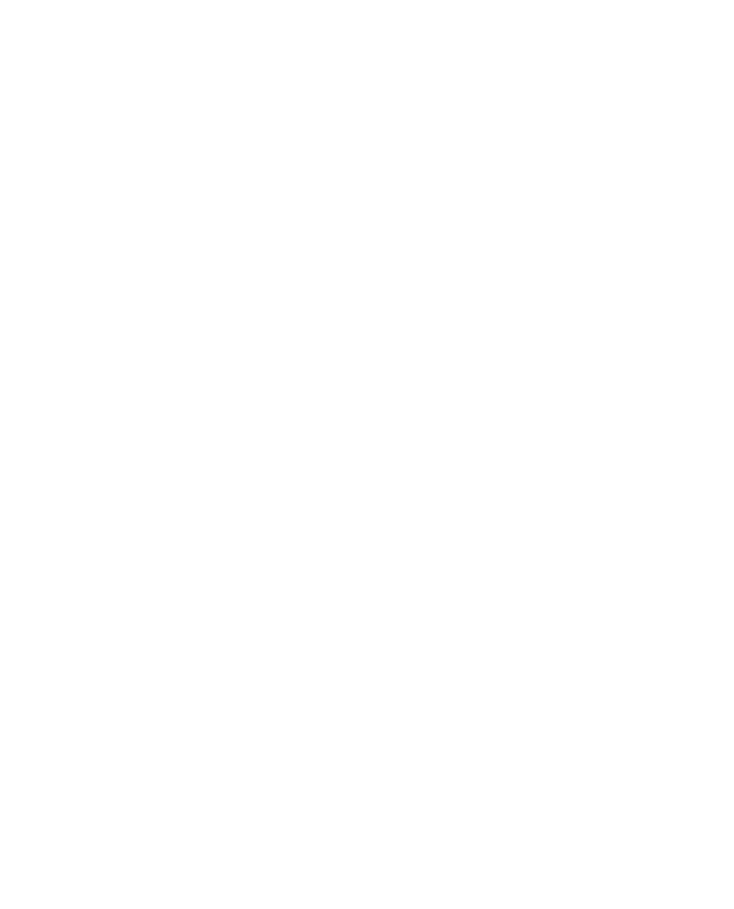
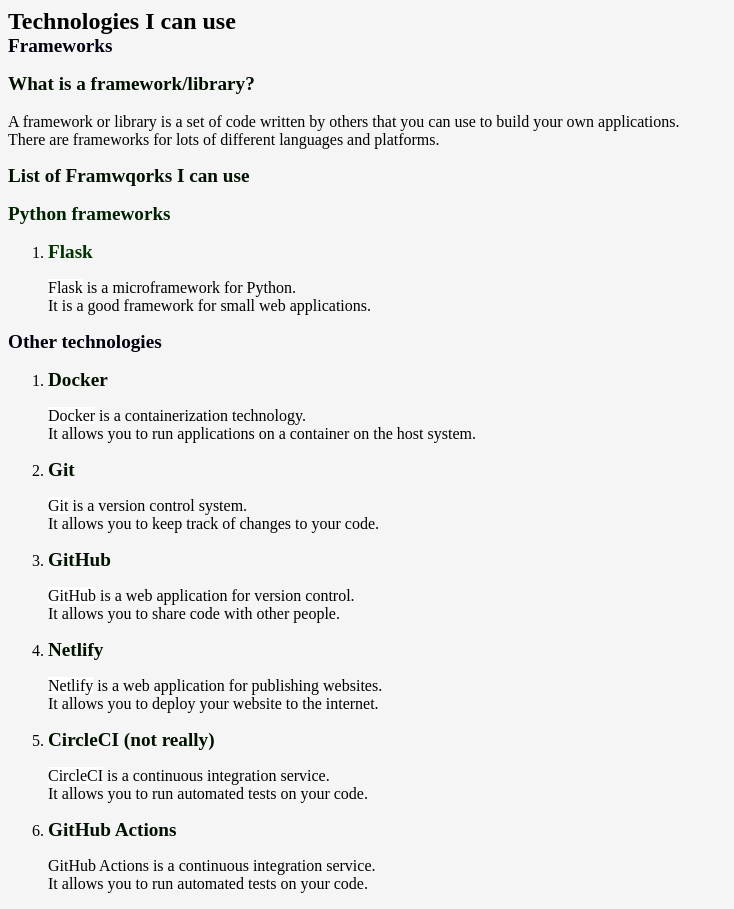
Before and after one commit to josh-programmieren/MyPortfolio, a plain HTML site: page technologies.html in a window 1280 px wide. Shown: the whole page, without its empty margins (0-734 px from the left). Before the commit the page ends 800 px from the top, so only its background shows below. Drawn offline with Linux system fonts and the light colour scheme.

Commit message:
Implemented technologies page
With this page, my portfolio website is ready for viewing

```diff
--- a/css/languages.css
+++ b/css/languages.css
@@ -9,7 +9,6 @@
     margin: 0;
     padding: 0;
     width: 100%;
-    text-align: center;
 }
 
 
--- /dev/null
+++ b/css/technologies.css
@@ -0,0 +1,55 @@
+body {
+    background-color: #f5f5f5;
+    text-align: block;
+}
+
+h1 {
+    font-size: 1.5em;
+    font-weight: bold;
+    margin: 0;
+    padding: 0;
+    color: #000;
+}
+
+h2 {
+    font-size: 1.2em;
+    font-weight: bold;
+    margin: 0;
+    padding: 0;
+    color: #001;
+}
+
+h3 {
+    font-size: 1.2em;
+    font-weight: bold;
+    margin: 0;
+    padding: 0;
+    color: #010;
+}
+
+h4 {
+    font-size: 1.2em;
+    font-weight: bold;
+    margin: 0;
+    padding: 0;
+    color: #020;
+}
+
+h5 {
+    font-size: 1.2em;
+    font-weight: bold;
+    margin: 0;
+    padding: 0;
+    color: #030;
+}
+
+a {
+    color: #000;
+    background-color: #fff;
+    text-decoration: none;
+}
+
+a:hover {
+    color: #fff;
+    background-color: #000;
+}
--- a/technologies.html
+++ b/technologies.html
@@ -0,0 +1,97 @@
+<!DOCTYPE html>
+<html lang="en">
+
+<head>
+    <meta charset="UTF-8">
+    <meta http-equiv="X-UA-Compatible" content="IE=edge">
+    <meta name="viewport" content="width=device-width, initial-scale=1.0">
+    <title>Technologies</title>
+    <link rel="stylesheet" href="css/technologies.css">
+</head>
+
+<body>
+    <h1>Technologies I can use</h1>
+    <div id="framworks">
+        <h2>Frameworks</h2>
+        <p class="explain">
+            <h3>What is a framework/library?</h3>
+            <br> A framework or library is a set of code written by others that you can use to build your own applications.
+            <br> There are frameworks for lots of different languages and platforms.
+        </p>
+        <p class="list">
+            <h3>List of Framwqorks I can use</h3>
+            <p id="python">
+                <h4>Python frameworks</h4>
+                <ol>
+                    <li>
+                        <span>
+                            <h5>Flask</h5>
+                            <p>
+                                <a href="https://flask.palletsprojects.com/en/1.1.x/">Flask</a> is a microframework for Python.
+                                <br> It is a good framework for small web applications.
+                            </p>
+                        </span>
+                    </li>
+                </ol>
+            </p>
+        </p>
+    </div>
+    <div id="other">
+        <h2>Other technologies</h2>
+        <ol>
+            <li>
+                <span>
+                    <h3>Docker</h3>
+                    <p>
+                        <a href="https://www.docker.com/">Docker</a> is a containerization technology.
+                        <br> It allows you to run applications on a container on the host system.
+                </span>
+            </li>
+            <li>
+                <span>
+                    <h3>Git</h3>
+                    <p>
+                        <a href="https://git-scm.com/">Git</a> is a version control system.
+                        <br> It allows you to keep track of changes to your code.
+                </span>
+            </li>
+            <li>
+                <span>
+                    <h3>GitHub</h3>
+                    <p>
+                        <a href="www.github.com">GitHub</a> is a web application for version control.
+                        <br> It allows you to share code with other people.
+                </span>
+            </li>
+            <li>
+                <span>
+                    <h3>Netlify</h3>
+                    <p>
+                        <a href="https://www.netlify.com">Netlify</a> is a web application for publishing websites.
+                        <br> It allows you to deploy your website to the internet.
+                    </p>
+                </span>
+            </li>
+            <li>
+                <span>
+                    <h3>CircleCI (not really)</h3>
+                    <p>
+                        <a href="https://circleci.com/">CircleCI</a> is a continuous integration service.
+                        <br> It allows you to run automated tests on your code.
+                    </p>
+                </span>
+            </li>
+            <li>
+                <span>
+                    <h3>GitHub Actions</h3>
+                    <p>
+                        GitHub Actions is a continuous integration service.
+                        <br> It allows you to run automated tests on your code.
+                    </p>
+                </span>
+            </li>
+        </ol>
+    </div>
+</body>
+
+</html>
```
